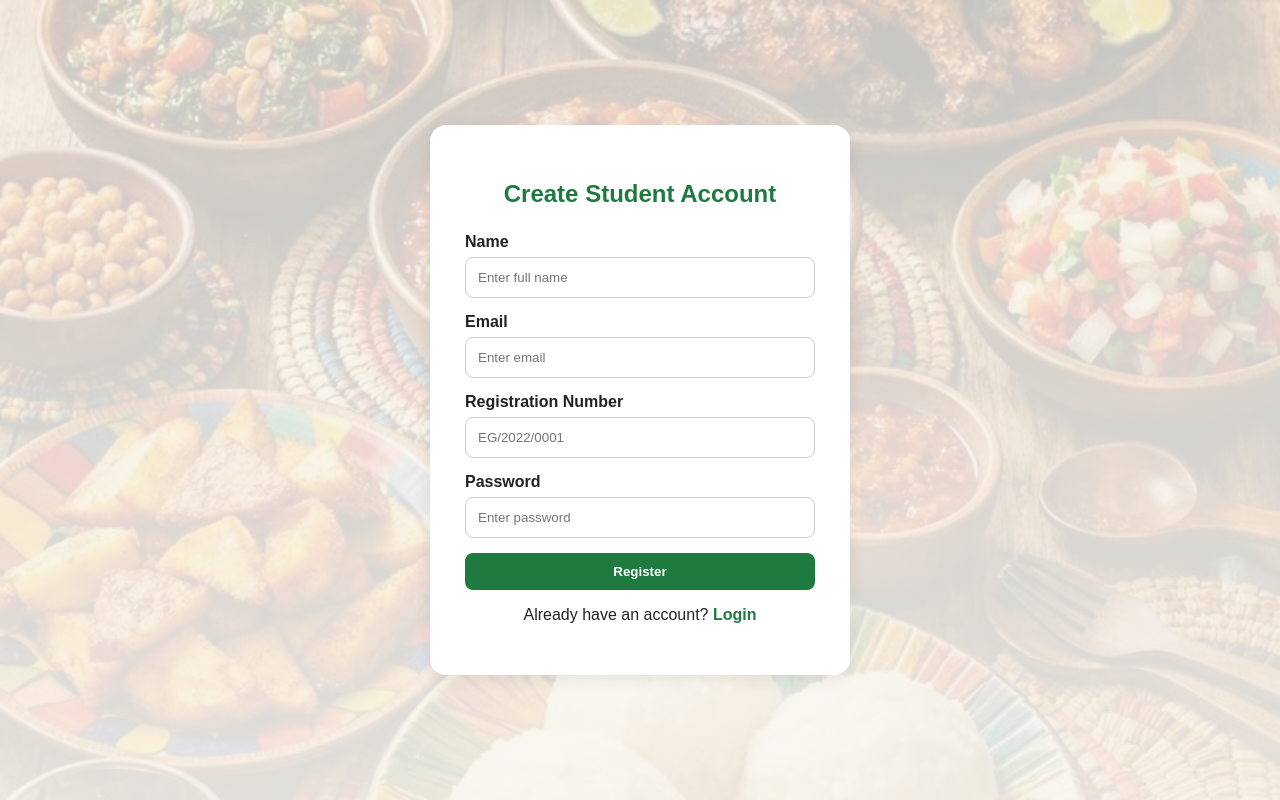
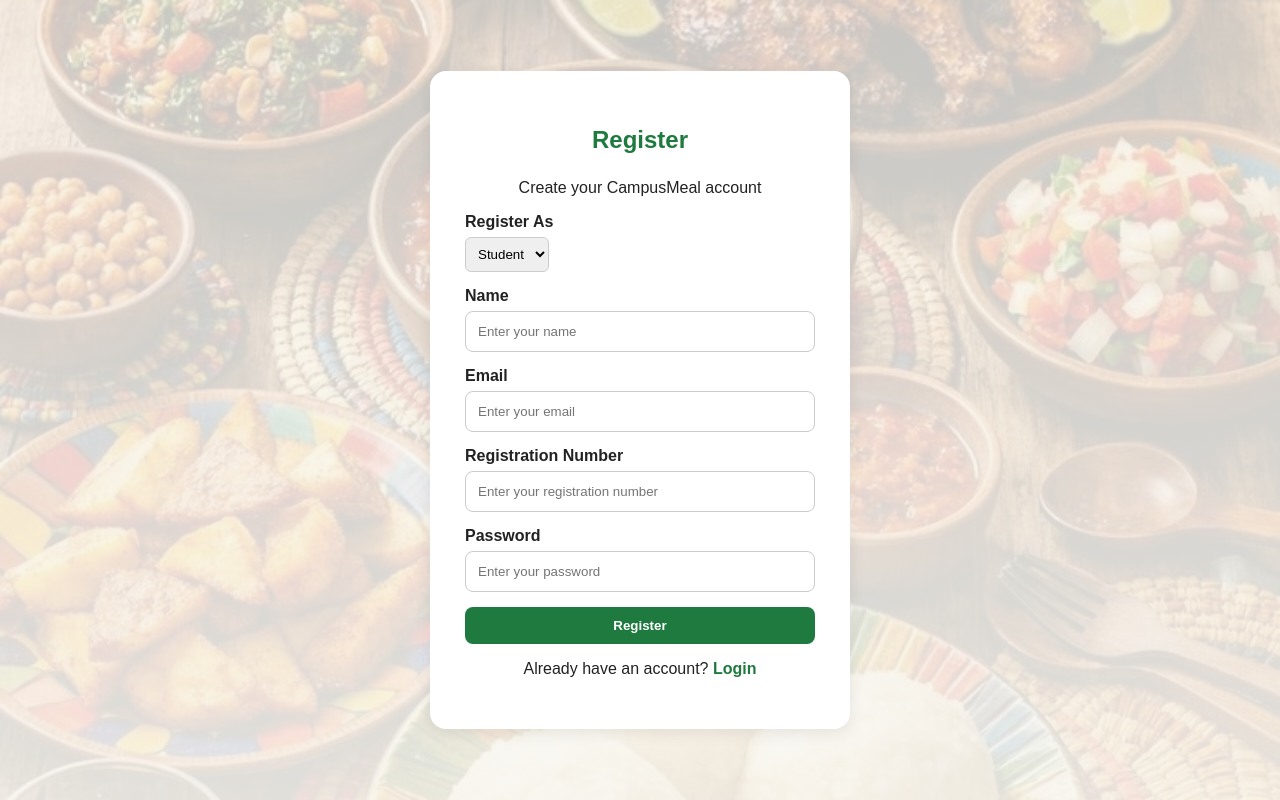
Before and after one commit to Nipuni-Liyange/campusmeal-smart-canteen-system, a React (Vite) app in the folder client/: page /register in a window 1280 px wide. Built offline with nearby package versions, Linux system fonts and the light colour scheme; no server answers.

Commit message:
Add role based registration and login

```diff
--- a/client/src/App.css
+++ b/client/src/App.css
@@ -182,3 +182,12 @@
     border-right-color: var(--border);
   }
 }
+.auth-card select {
+  width: 100%;
+  padding: 12px;
+  margin-bottom: 16px;
+  border: 1px solid #cccccc;
+  border-radius: 8px;
+  font-size: 15px;
+  background: white;
+}
--- a/client/src/pages/Login.jsx
+++ b/client/src/pages/Login.jsx
@@ -5,9 +5,11 @@
 
 function Login() {
   const [showPassword, setShowPassword] = useState(false);
+
   const [formData, setFormData] = useState({
     email: "",
     password: "",
+    role: "student",
   });
 
   const [error, setError] = useState("");
@@ -46,6 +48,12 @@
         <h2>Login to CampusMeal</h2>
 
         {error && <p className="error">{error}</p>}
+
+        <label>Login As</label>
+        <select name="role" value={formData.role} onChange={handleChange}>
+          <option value="student">Student</option>
+          <option value="admin">Admin</option>
+        </select>
 
         <label>Email</label>
         <input
@@ -108,7 +116,9 @@
           </button>
         </div>
 
-        <button className="btn full" type="submit">Login</button>
+        <button className="btn full" type="submit">
+          Login
+        </button>
 
         <p>
           Don’t have an account? <Link to="/register">Register</Link>
--- a/client/src/pages/Register.jsx
+++ b/client/src/pages/Register.jsx
@@ -1,39 +1,58 @@
 import { useState } from "react";
 import { Link, useNavigate } from "react-router-dom";
 import API from "../services/api";
+import { useAuth } from "../context/AuthContext";
 
 function Register() {
   const [formData, setFormData] = useState({
     name: "",
     email: "",
+    password: "",
+    role: "student",
     regNo: "",
-    password: "",
+    adminCode: "",
   });
 
   const [error, setError] = useState("");
-  const [success, setSuccess] = useState("");
+  const { login } = useAuth();
   const navigate = useNavigate();
 
   const handleChange = (e) => {
-    setFormData({
-      ...formData,
-      [e.target.name]: e.target.value,
+    const { name, value } = e.target;
+
+    setFormData((prev) => {
+      const updatedData = {
+        ...prev,
+        [name]: value,
+      };
+
+      // If user changes role, clear unnecessary fields
+      if (name === "role" && value === "student") {
+        updatedData.adminCode = "";
+      }
+
+      if (name === "role" && value === "admin") {
+        updatedData.regNo = "";
+      }
+
+      return updatedData;
     });
   };
 
   const handleSubmit = async (e) => {
     e.preventDefault();
     setError("");
-    setSuccess("");
 
     try {
-      await API.post("/auth/register", formData);
+      const res = await API.post("/auth/register", formData);
 
-      setSuccess("Registration successful. Please login.");
+      login(res.data.user, res.data.token);
 
-      setTimeout(() => {
-        navigate("/login");
-      }, 1200);
+      if (res.data.user.role === "admin") {
+        navigate("/admin-dashboard");
+      } else {
+        navigate("/dashboard");
+      }
     } catch (err) {
       setError(err.response?.data?.message || "Registration failed");
     }
@@ -42,16 +61,22 @@
   return (
     <div className="auth-page">
       <form className="auth-card" onSubmit={handleSubmit}>
-        <h2>Create Student Account</h2>
+        <h2>Register</h2>
+        <p>Create your CampusMeal account</p>
 
-        {error && <p className="error">{error}</p>}
-        {success && <p className="success">{success}</p>}
+        {error && <div className="error-message">{error}</div>}
+
+        <label>Register As</label>
+        <select name="role" value={formData.role} onChange={handleChange}>
+          <option value="student">Student</option>
+          <option value="admin">Admin</option>
+        </select>
 
         <label>Name</label>
         <input
           type="text"
           name="name"
-          placeholder="Enter full name"
+          placeholder="Enter your name"
           value={formData.name}
           onChange={handleChange}
         />
@@ -60,32 +85,51 @@
         <input
           type="email"
           name="email"
-          placeholder="Enter email"
+          placeholder="Enter your email"
           value={formData.email}
           onChange={handleChange}
         />
 
+        {formData.role === "student" && (
+          <>
             <label>Registration Number</label>
             <input
               type="text"
               name="regNo"
-          placeholder="EG/2022/0001"
+              placeholder="Enter your registration number"
               value={formData.regNo}
               onChange={handleChange}
             />
+          </>
+        )}
+
+        {formData.role === "admin" && (
+          <>
+            <label>Admin Secret Code</label>
+            <input
+              type="password"
+              name="adminCode"
+              placeholder="Enter admin secret code"
+              value={formData.adminCode}
+              onChange={handleChange}
+            />
+          </>
+        )}
 
         <label>Password</label>
         <input
           type="password"
           name="password"
-          placeholder="Enter password"
+          placeholder="Enter your password"
           value={formData.password}
           onChange={handleChange}
         />
 
-        <button className="btn full" type="submit">Register</button>
+        <button className="btn full" type="submit">
+          Register
+        </button>
 
-        <p>
+        <p className="auth-switch">
           Already have an account? <Link to="/login">Login</Link>
         </p>
       </form>
```
Also changed, not shown: 1 other file (tests, documents, lock files or other folders). Lines whose indentation alone changed are shown as unchanged.
